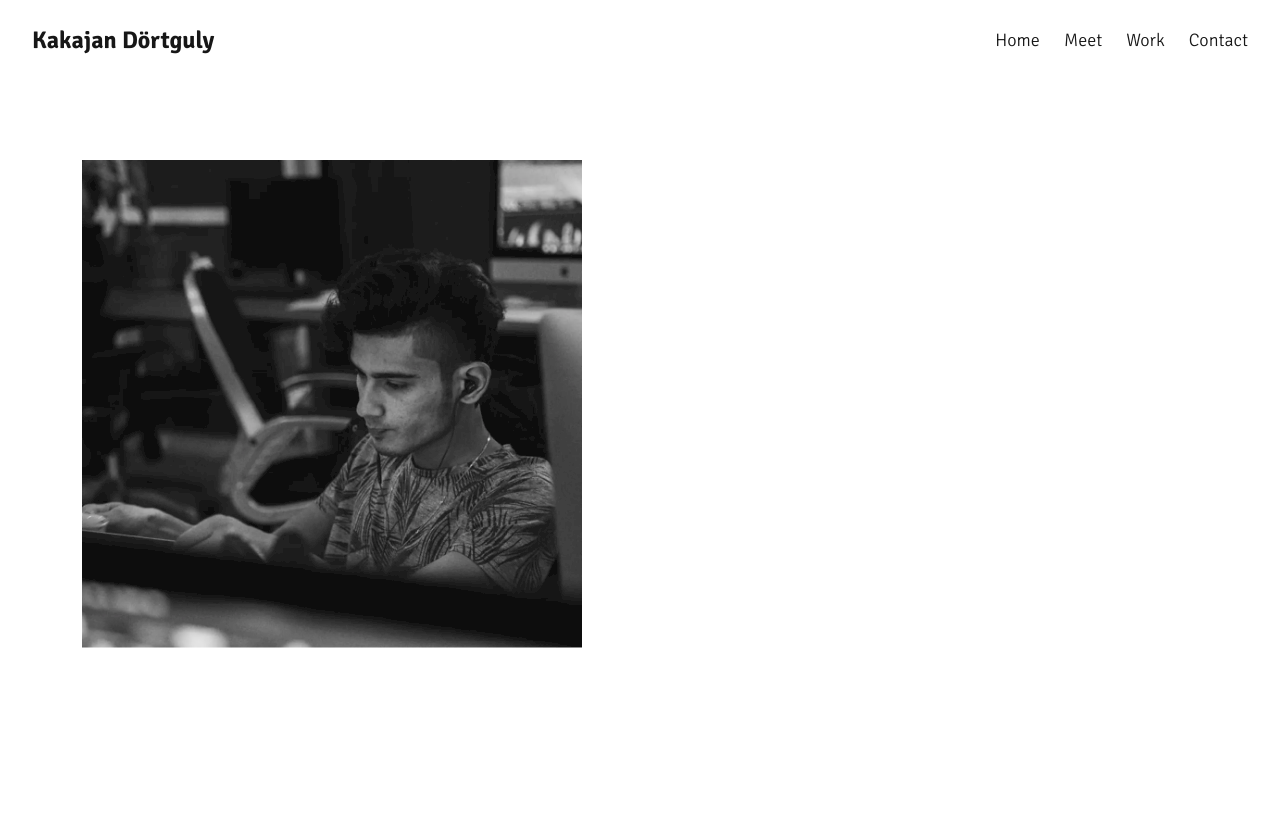
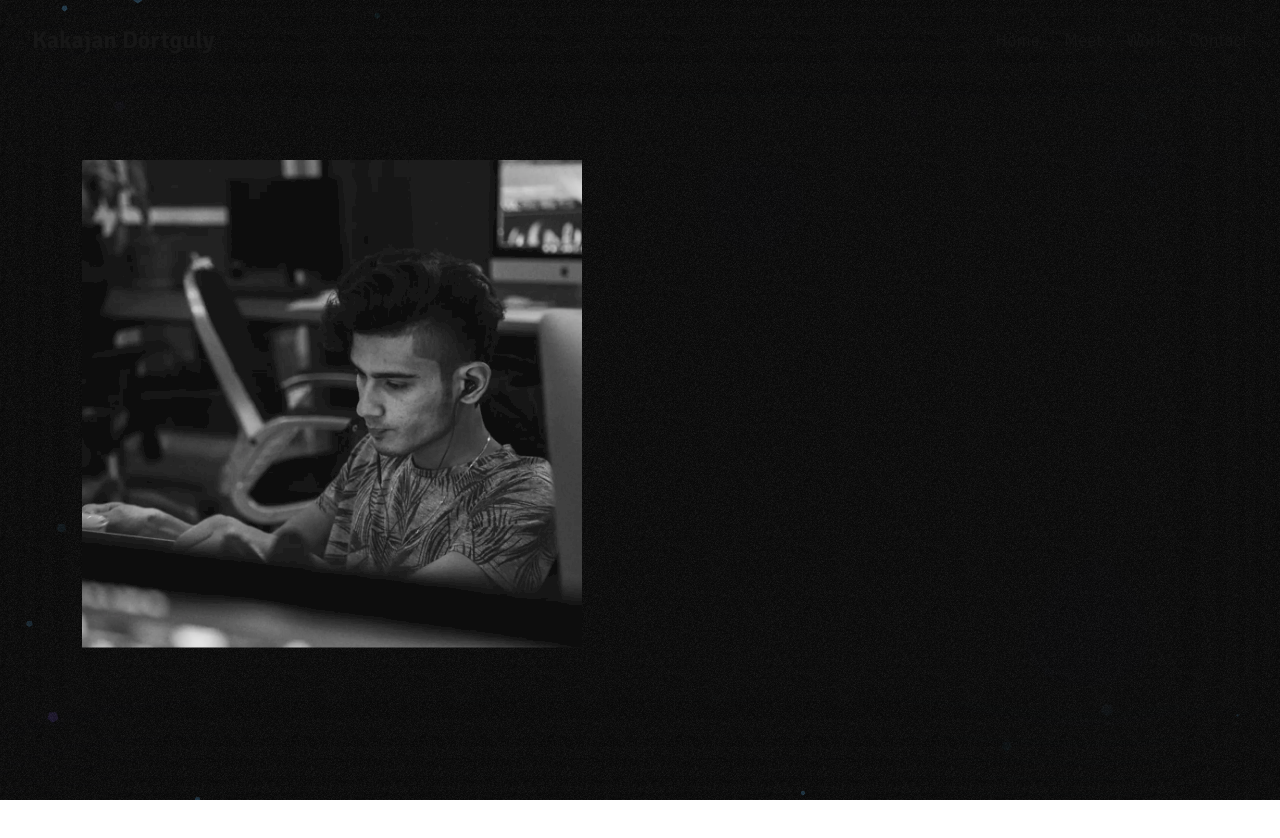
Before and after one commit to kakajann/kakajann.com, a Next.js app: page / in a window 1280 px wide. Built offline with nearby package versions, Linux system fonts and the light colour scheme.

Commit message:
feat: add bg blur to home

```diff
--- a/src/app/page.tsx
+++ b/src/app/page.tsx
@@ -1,10 +1,13 @@
 import Avatar from "@/components/Avatar";
+import BackgroundBlur from "@/components/BackgroundBlur";
 
 const Home = () => {
   return (
-    <div className="container pt-20 flex flex-col gap-20 pb-20">
-      <Avatar />
-    </div>
+    <BackgroundBlur>
+      <div className="container pt-20 flex flex-col gap-20 pb-20">
+        <Avatar />
+      </div>
+    </BackgroundBlur>
   );
 };
 
```
